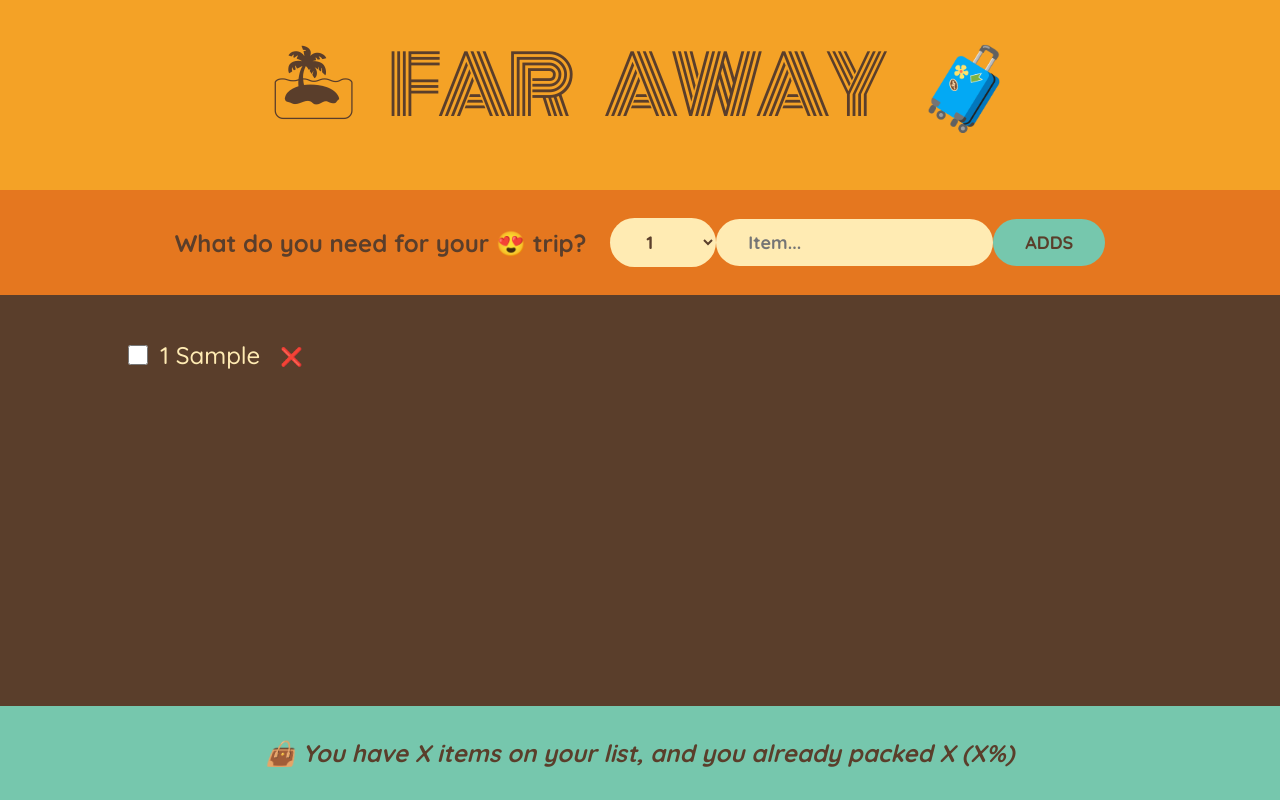
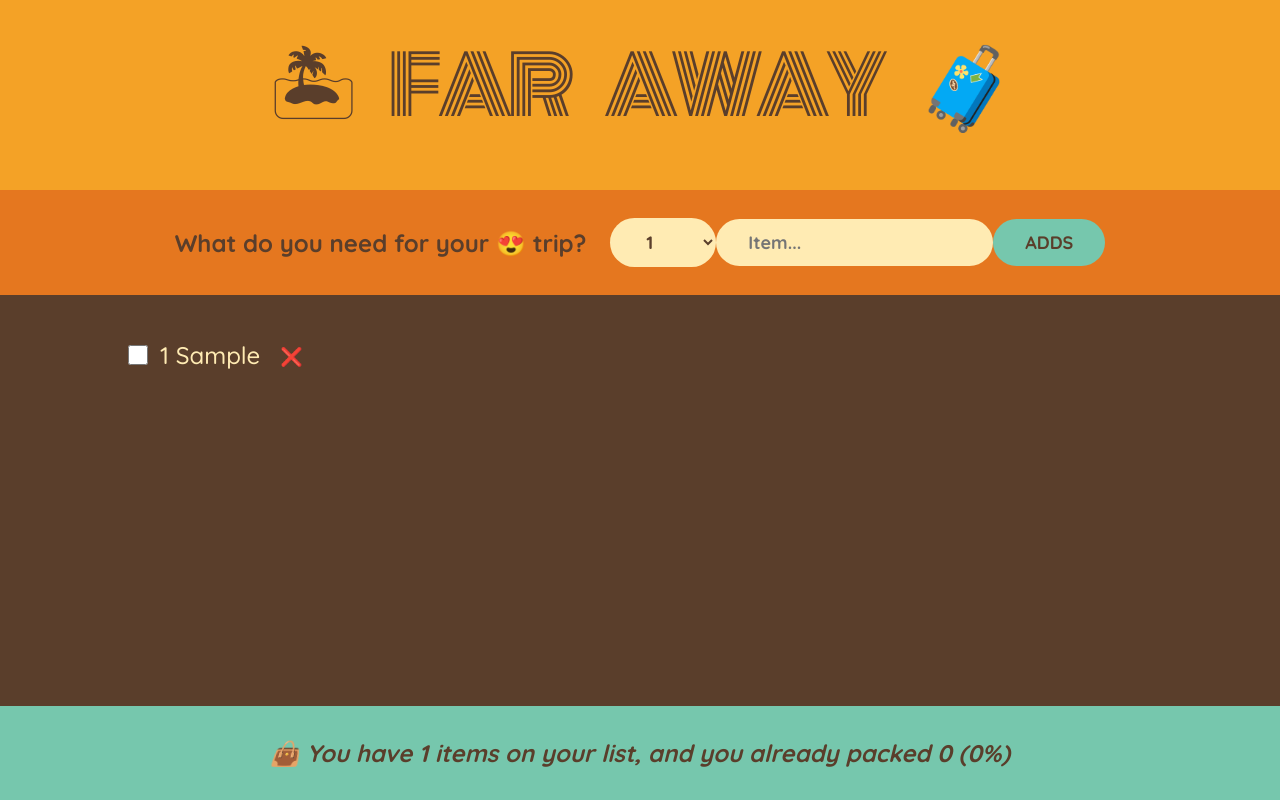
Before and after one commit to anujozeph/travel-todo-list, a React (Create React App) app: page / in a window 1280 px wide. Both pictures are taken after typing "Sample" into the empty fields and a click on the button "ADDS". Built offline with nearby package versions, Linux system fonts and the light colour scheme.

Commit message:
added feature to update, delete, add items as well as displaying stats in the footer

```diff
--- a/src/App.js
+++ b/src/App.js
@@ -36,7 +36,7 @@
         onDeleteItem={handleDeleteItem}
         onToggleItem={handleToggleItem}
       />
-      <Stats />
+      <Stats items={items} />
     </div>
   );
 }
@@ -122,10 +122,24 @@
   );
 }
 
-function Stats() {
+function Stats({ items }) {
+  if (!items.length)
+    return (
+      <p className="stats">
+        <em>Start adding items into your packing list 🛫</em>
+      </p>
+    );
+
+  const numItems = items.length;
+  const numPacked = items.filter((item) => item.packed).length;
+  const percentage = Math.round((numPacked / numItems) * 100);
   return (
     <footer className="stats">
-      <em>👜 You have X items on your list, and you already packed X (X%) </em>
+      <em>
+        {percentage === 100
+          ? "You got everything! Ready to go ✈️"
+          : `👜 You have ${numItems} items on your list, and you already packed ${numPacked} (${percentage}%)`}
+      </em>
     </footer>
   );
 }
```
